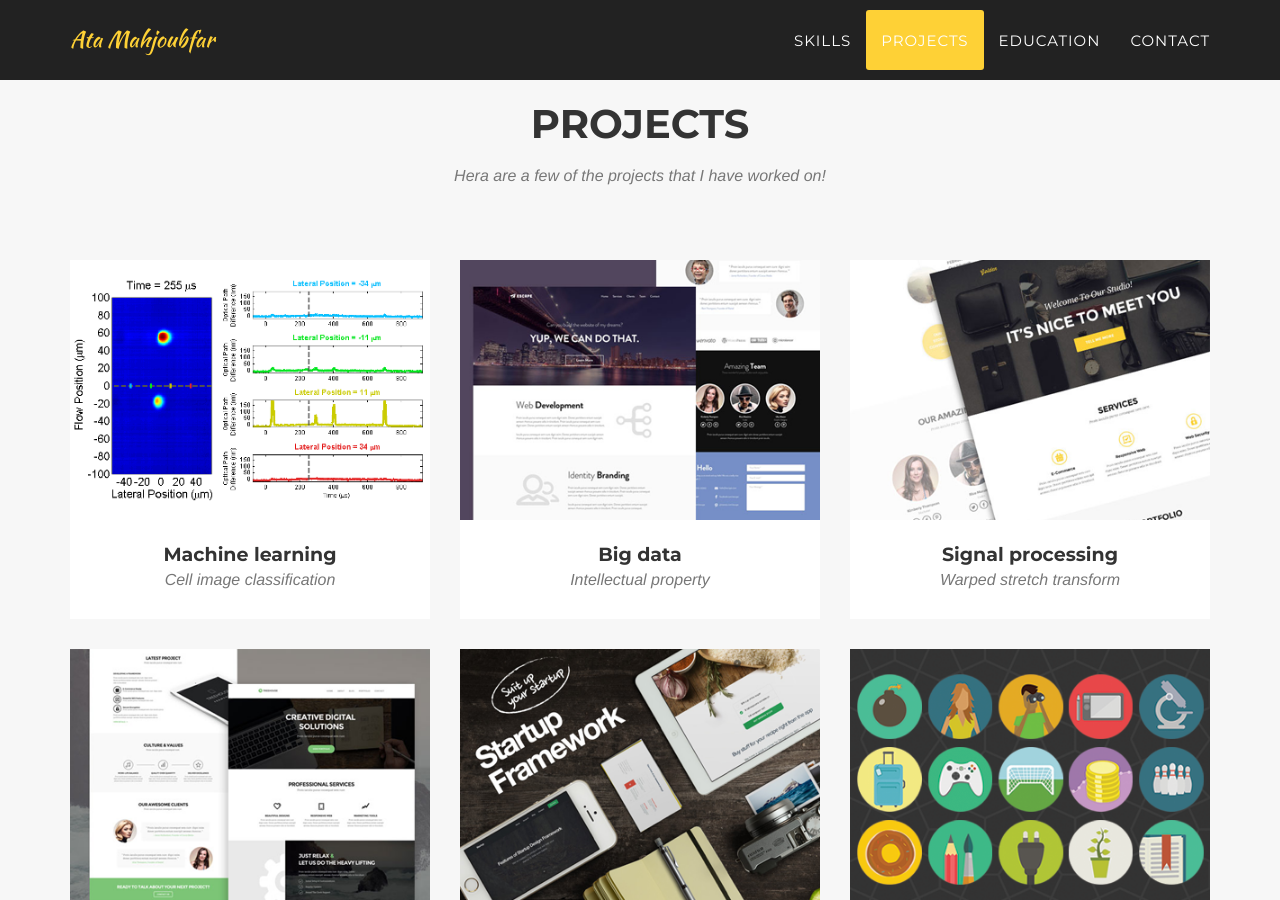
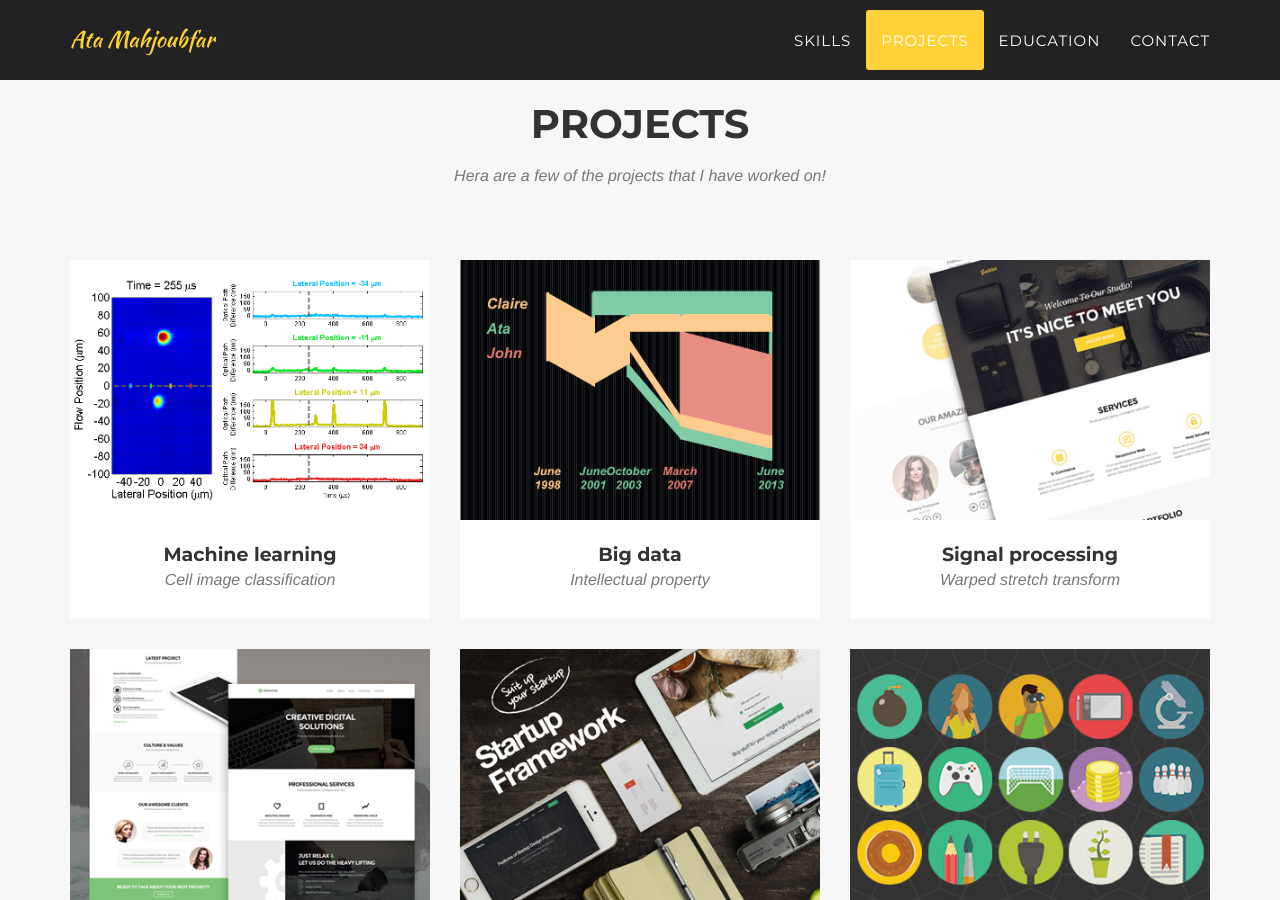
Before and after one commit to atamahjoubfar/atamahjoubfar.github.io, a Jekyll site: the page built from index.html, in a window 1280 px wide and 900 px high, scrolled down 1593 px. Built offline with Jekyll 4.4.1, drawn with Linux system fonts in a browser that asks for light colours; some web fonts are replaced.

Commit message:
Big data project image (historyflow) added

```diff
--- a/_posts/2014-07-17-project-5.markdown
+++ b/_posts/2014-07-17-project-5.markdown
@@ -4,8 +4,8 @@ subtitle: Intellectual property
 layout: default
 modal-id: 5
 date: 2015-07-01
-img: escape.png
-thumbnail: escape-thumbnail.png
+img: historyflow.png
+thumbnail: historyflow-thumbnail.png
 alt: image-alt
 project-date: April 2014
 client: Start Bootstrap
```
Also changed, not shown: img/projects/historyflow-thumbnail.png (added), img/projects/historyflow.png (added), 1 other file.
